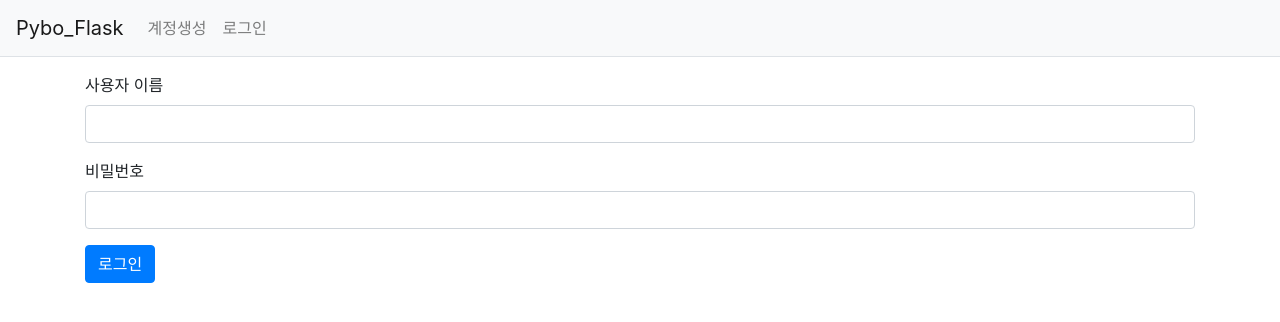
After one commit to ecila7290/pybo_flask, a Flask app: page /auth/login/ in a window 1280 px wide. The commit adds this page. Shown: the top 322 px of the page. Run offline with Flask 2, Linux system fonts and the light colour scheme; some libraries are stand-ins or nearby versions.

Commit message:
Add: added login & logout

```diff
--- a/forms.py
+++ b/forms.py
@@ -15,3 +15,7 @@ class UserCreateForm(FlaskForm):
     password1=PasswordField('비밀번호', validators=[DataRequired(), EqualTo('password2','비밀번호가 일치하지 않습니다')])
     password2=PasswordField('비밀번호확인', validators=[DataRequired()])
     email=EmailField('이메일', validators=[DataRequired(), Email()])
+
+class UserLoginForm(FlaskForm):
+    username=StringField('사용자이름',validators=[DataRequired(), Length(min=3, max=25)])
+    password=PasswordField('비밀번호', validators=[DataRequired()])
--- /dev/null
+++ b/templates/auth/login.html
@@ -0,0 +1,20 @@
+{% extends "base.html" %}
+{% block content %}
+<div class="container my-3">
+    <form method="post" class="post-form">
+        {{ form.csrf_token }}
+        {% include "form_errors.html" %}
+        <div class="form-group">
+            <label for="username">사용자 이름</label>
+            <input type="text" class="form-control" name="username" id="username"
+                   value="{{ form.username.data or '' }}">
+        </div>
+        <div class="form-group">
+            <label for="password">비밀번호</label>
+            <input type="password" class="form-control" name="password" id="password"
+                   value="{{ form.password.data or '' }}">
+        </div>
+        <button type="submit" class="btn btn-primary">로그인</button>
+    </form>
+</div>
+{% endblock %}
--- a/templates/navbar.html
+++ b/templates/navbar.html
@@ -5,13 +5,21 @@
         <span class="navbar-toggler-icon"></span>
     </button>
     <div class="collapse navbar-collapse flex-grow-0" id="navbarNav">
+        {% if g.user %}
+        <ul class="navbar-nav">
+            <li class="nav-item ">
+                <a class="nav-link" href="{{ url_for('auth.logout') }}">{{ g.user.username }} (로그아웃)</a>
+            </li>
+        </ul>
+        {% else %}
         <ul class="navbar-nav">
             <li class="nav-item ">
                 <a class="nav-link" href="{{ url_for('auth.signup') }}">계정생성</a>
             </li>
             <li class="nav-item ">
-                <a class="nav-link" href="#">로그인</a>
+                <a class="nav-link" href="{{ url_for('auth.login') }}">로그인</a>
             </li>
         </ul>
+        {% endif %}
     </div>
 </nav>
--- a/views/auth_views.py
+++ b/views/auth_views.py
@@ -1,9 +1,9 @@
-from flask import Blueprint, url_for, render_template, flash, request
-from werkzeug.security import generate_password_hash
+from flask import Blueprint, url_for, render_template, flash, request, session, g
+from werkzeug.security import generate_password_hash, check_password_hash
 from werkzeug.utils import redirect
 
 from app import db
-from forms import UserCreateForm
+from forms import UserCreateForm, UserLoginForm
 from models import User
 
 bp=Blueprint('auth', __name__, url_prefix='/auth')
@@ -21,3 +21,33 @@ def signup():
         else:
             flash('이미 존재하는 사용자입니다.')
     return render_template('auth/signup.html', form=form)
+
+@bp.route('/login/', methods=('GET','POST'))
+def login():
+    form=UserLoginForm()
+    if request.method=='POST' and form.validate_on_submit():
+        error=None
+        user=User.query.filter_by(username=form.username.data).first()
+        if not user:
+            error='존재하지 않는 사용자입니다.'
+        elif not check_password_hash(user.password, form.password.data):
+            error='비밀번호가 올바르지 않습니다.'
+        if error is None:
+            session.clear()
+            session['user_id']=user.id
+            return redirect(url_for('main.index'))
+        flash(error)
+    return render_template('auth/login.html', form=form)
+
+@bp.before_app_request
+def load_logged_in_user():
+    user_id=session.get('user_id')
+    if user_id is None:
+        g.user=None
+    else:
+        g.user=User.query.get(user_id)
+
+@bp.route('/logout/')
+def logout():
+    session.clear()
+    return redirect(url_for('main.index'))
```
